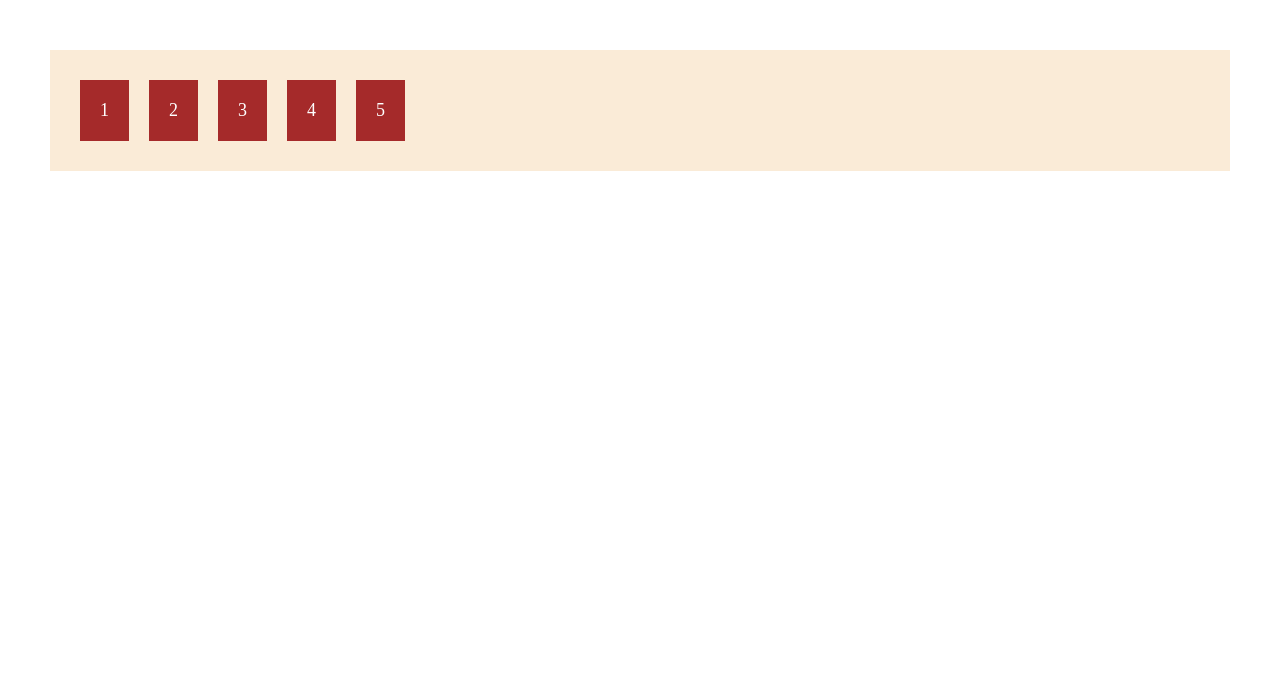
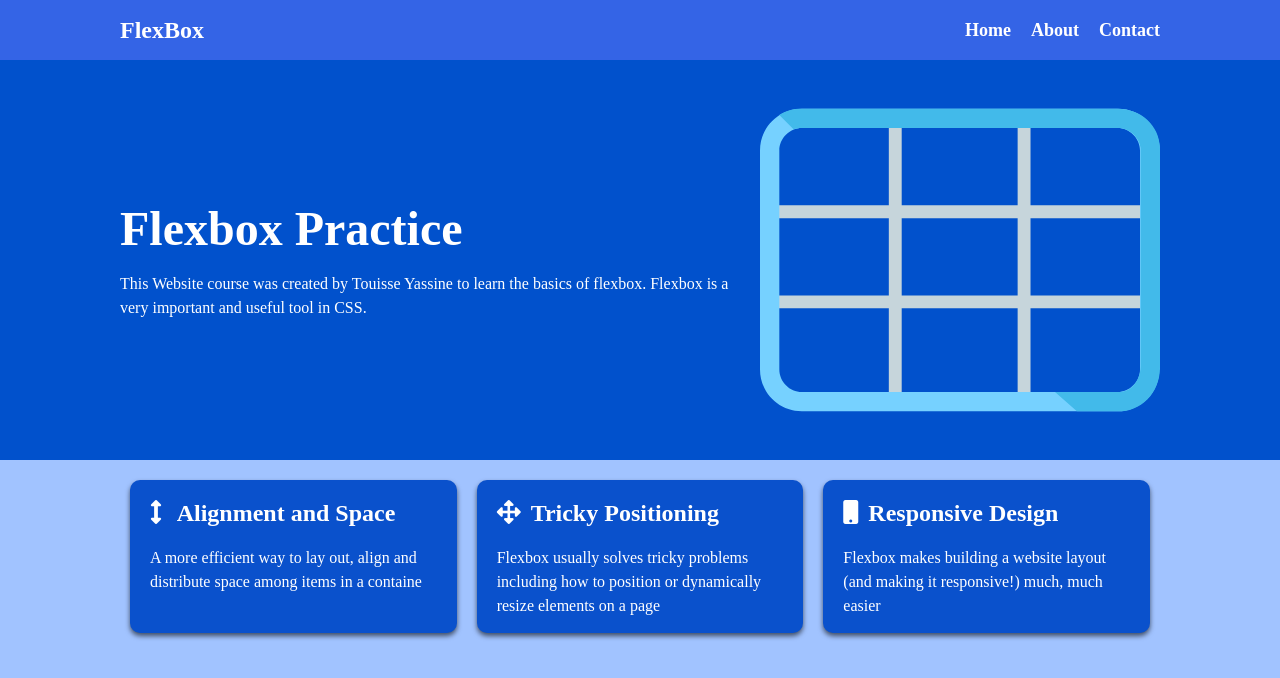
Before and after one commit to Touisse/Css_FlexBox, a plain HTML site: page CSS_FLEX/index.html in a window 1280 px wide. Drawn offline with Linux system fonts and the light colour scheme.

Commit message:
finshing css cours

```diff
--- a/CSS_FLEX/Style.css
+++ b/CSS_FLEX/Style.css
@@ -1,19 +1,116 @@
-* {
-	margin : 0;
-	padding: 0;
-	box-sizing:border-box ;
+@import url('https://fonts.googleapis.com/css2?family=Poppins:wght@400;700&display=swap');
+
+*{
+	box-sizing: border-box;
+	margin: 0;
+	padding: 0%;
 }
-.container{
-	background-color: antiquewhite;
-	padding: 20px;
-	margin: 50px;
+body{
+	font-family: 'Poppins' sans-serif;
+	font-size: 16px;
+	line-height: 1.5;
+	color: #333;
+	background-color: #a1c3ff;
+}
+img{
+	max-width: 100%;
+}
+h1 , h2 {
+	margin-bottom: 15px;
+}
+
+ul {
+	list-style: none;
+}
+.container {
+	max-width: 1100px;
+	margin: 0 auto;
+	padding: 0 30px;
+  }
+
+.navbar {
+background-color: #3464e6 ;
+color: white;
+height: 60px;
+}
+
+.navbar .logo {
+	font-size: x-large;
+	font-weight: bold;
+}
+.navbar a {
+	color: #fff;
+	text-decoration: none;
+	font-size: 18px;
+	font-weight: bold;
+}
+
+.navbar .container {
 	display: flex;
+	justify-content: space-between;
+	align-items: center;
+	height: 100%;
+}
+.navbar ul {
+	display: flex;
+}
+
+.navbar ul li {
+	padding-left: 20px;
+}
+.navbar a:hover{
+	color: lightblue;
+}
+.header{
+	background-color: #0151cc;
+	color: white;
+	min-height: 400px;
+}
+.header h1{
+	font-size: 3rem;
+	font-weight: bold;
+	line-height: 1.2;
 
 }
-.item{
-	background-color: brown;
-	color: white;
-	font-size: large;
-	padding: 20px;
-	margin: 10px;
-}
+
+.header img {
+	max-width: 400px;
+  }
+
+  .header .container {
+	display: flex;
+	align-items: center;
+	justify-content: space-between;
+  }
+
+  .boxes .container {
+	display: flex;
+	justify-content: space-between;
+  }
+
+  .box {
+	flex: 1;
+	background: #0a51cc;
+	color: #fff;
+	border-radius: 10px;
+	margin: 20px 10px;
+	box-shadow: 0 3px 5px rgba(0, 0, 0, 0.6);
+	padding: 15px 20px;
+  }
+
+  .box i {
+	margin-right: 10px;
+  }
+
+  @media (max-width: 768px) {
+	.header .container {
+	  flex-direction: column;
+	  padding-top: 20px;
+	  text-align: center;
+	}
+
+	.boxes .container {
+	  display: block;
+	  text-align: center;
+	}
+  }
--- a/CSS_FLEX/index.html
+++ b/CSS_FLEX/index.html
@@ -5,15 +5,61 @@
 	<meta http-equiv="X-UA-Compatible" content="IE=edge">
 	<meta name="viewport" content="width=device-width, initial-scale=1.0">
 	<link  rel="stylesheet" href="./Style.css"/>
-	<title>Document</title>
+	<link rel="stylesheet" href="https://use.fontawesome.com/releases/v5.15.4/css/all.css" integrity="sha384-DyZ88mC6Up2uqS4h/KRgHuoeGwBcD4Ng9SiP4dIRy0EXTlnuz47vAwmeGwVChigm" crossorigin="anonymous"/>
+	<title>Flex Box</title>
 </head>
 <body>
-	<div class="container">
-		<div class="items-1 item">1</div>
-		<div class="items-2 item">2</div>
-		<div class="items-3 item">3</div>
-		<div class="items-4 item">4</div>
-		<div class="items-5 item">5</div>
-	</div>
+	<nav class="navbar">
+		<div class="container">
+			<div class="logo">FlexBox</div>
+			<ul>
+				<li>
+					<a href="#">Home</a>
+				</li>
+				<li>
+					<a href="#">About</a>
+				</li>
+				<li>
+					<a href="#">Contact</a>
+				</li>
+			</ul>
+		</div>
+	</nav>
+	<header class="header">
+		<div class="container">
+			<div>
+			  <h1>Flexbox Practice</h1>
+			  <p>
+				This Website course was created by Touisse Yassine to  learn the
+				basics of flexbox. Flexbox is a very important and useful tool in
+				CSS.
+			  </p>
+			</div>
+			<img src="grid.svg" alt="" />
+		  </div>
+	</header>
+	<section class="boxes">
+		<div class="container">
+			<div class="box">
+				<h2><i class="fas fa-arrows-alt-v"></i> Alignment and Space </h2>
+				<p>A more efficient way to lay out, align and distribute space among items in a containe</p>
+			</div>
+			<div class="box">
+				<h2><i class="fas fa-arrows-alt"></i>Tricky Positioning</h2>
+				<p>
+				  Flexbox usually solves tricky problems including how to position or
+				  dynamically resize elements on a page
+				</p>
+			  </div>
+
+			  <div class="box">
+				<h2><i class="fas fa-mobile"></i>Responsive Design</h2>
+				<p>
+				  Flexbox makes building a website layout (and making it responsive!)
+				  much, much easier
+				</p>
+			  </div>
+		</div>
+	</section>
 </body>
 </html>
```
Also changed, not shown: CSS_FLEX/grid.svg (added).
